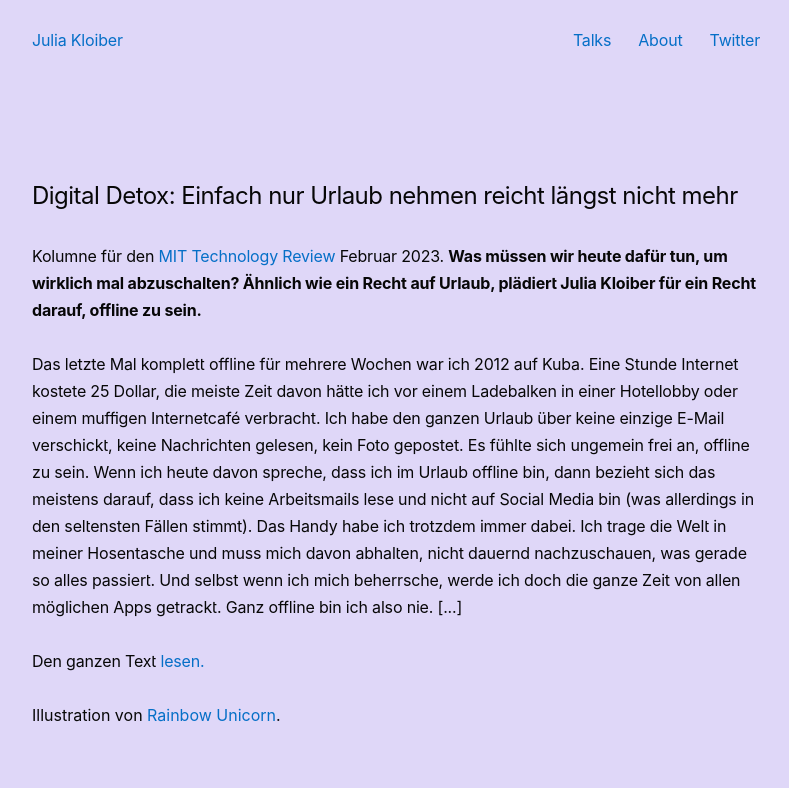
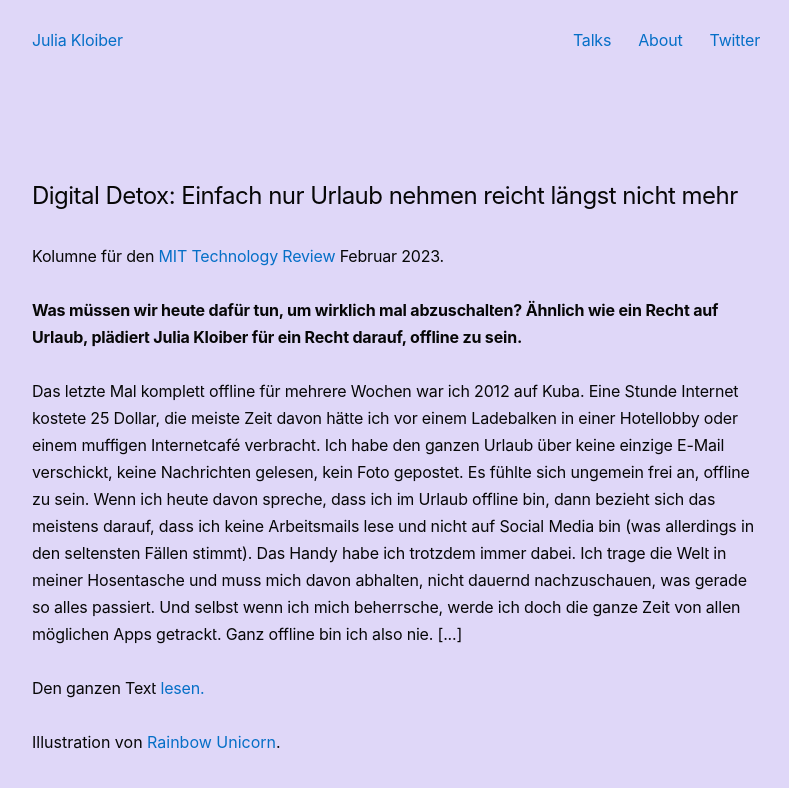
Before and after one commit to juliakloiber/juliakloiber.github.io, a Jekyll site: the page built from _posts/2023-02-06-detox.md, in a window 1280 px wide. Shown: the top 788 px of the page, without its empty margins (244-1033 px from the left). Built offline with Jekyll 4.4.1, drawn with Linux system fonts in a browser that asks for light colours; some web fonts are replaced.

```diff
--- a/_posts/2023-02-06-detox.md
+++ b/_posts/2023-02-06-detox.md
@@ -8,7 +8,7 @@ preview-image: /img/column/kolumne_frei.jpg
 
 # Digital Detox: Einfach nur Urlaub nehmen reicht längst nicht mehr
 
-Kolumne für den <a href="https://www.heise.de/meinung/Digital-Detox-Einfach-nur-Urlaub-nehmen-reicht-laengst-nicht-mehr-7495178.html">MIT Technology Review </a> Februar 2023.
+<p>Kolumne für den <a href="https://www.heise.de/meinung/Digital-Detox-Einfach-nur-Urlaub-nehmen-reicht-laengst-nicht-mehr-7495178.html">MIT Technology Review </a> Februar 2023.</p>
 <b>Was müssen wir heute dafür tun, um wirklich mal abzuschalten? Ähnlich wie ein Recht auf Urlaub, plädiert Julia Kloiber für ein Recht darauf, offline zu sein.</b>
 
 <p>Das letzte Mal komplett offline für mehrere Wochen war ich 2012 auf Kuba. Eine Stunde Internet kostete 25 Dollar, die meiste Zeit davon hätte ich vor einem Ladebalken in einer Hotellobby oder einem muffigen Internetcafé verbracht. Ich habe den ganzen Urlaub über keine einzige E-Mail verschickt, keine Nachrichten gelesen, kein Foto gepostet. Es fühlte sich ungemein frei an, offline zu sein. Wenn ich heute davon spreche, dass ich im Urlaub offline bin, dann bezieht sich das meistens darauf, dass ich keine Arbeitsmails lese und nicht auf Social Media bin (was allerdings in den seltensten Fällen stimmt). Das Handy habe ich trotzdem immer dabei. Ich trage die Welt in meiner Hosentasche und muss mich davon abhalten, nicht dauernd nachzuschauen, was gerade so alles passiert. Und selbst wenn ich mich beherrsche, werde ich doch die ganze Zeit von allen möglichen Apps getrackt. Ganz offline bin ich also nie. [...]
```
